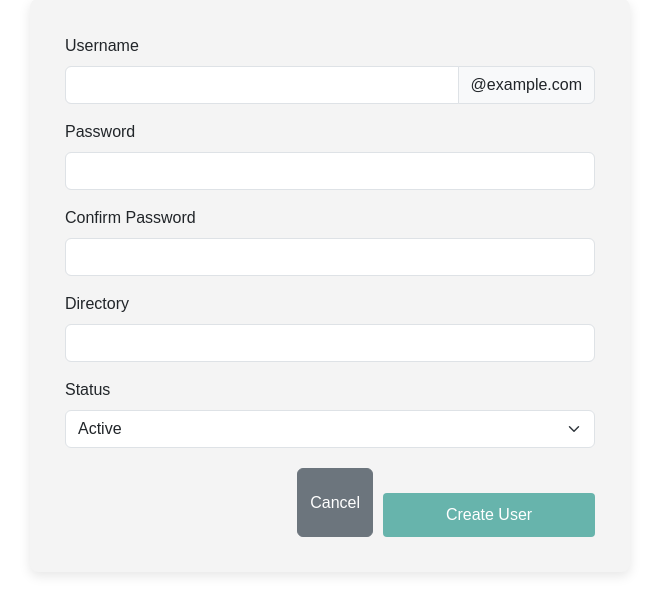
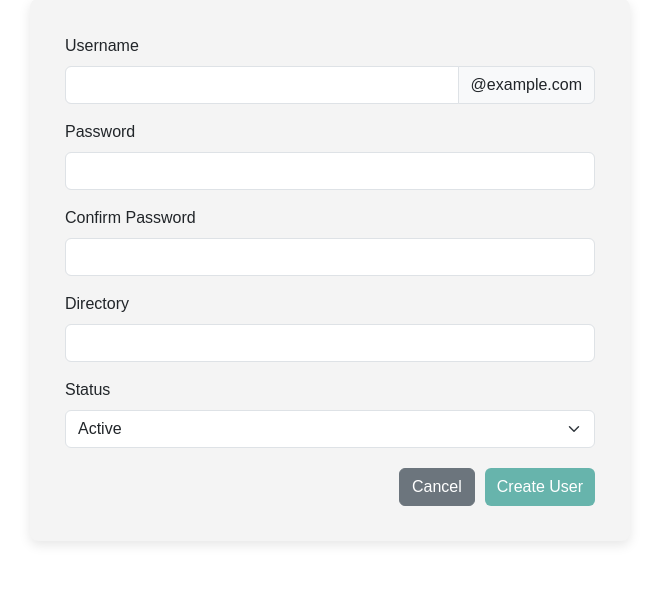
Before and after one commit to sanashii/proftpd_flask, a Flask app: page /create_user in a window 1280 px wide. Shown: the part 147-762 px from the top of the page, without its empty margins (310-969 px from the left). Run offline with Flask 3, Linux system fonts and the light colour scheme; data comes from the database, SQL or seed files in the repository; both versions use the stored data as it was after the commit; some libraries are stand-ins or nearby versions.

Commit message:
[CLEAN UP] functionalities are complete and working -- TO IMPLEMENT: LDAP for logging in + the actual company db

```diff
--- a/static/create-user.css
+++ b/static/create-user.css
@@ -6,13 +6,6 @@
     width: 100%;
     max-width: 600px;
     margin: 0 auto;
-}
-
-.button-group {
-    display: flex;
-    justify-content: flex-end;
-    gap: 10px;
-    margin-top: 20px;
 }
 
 .create-user-btn {
--- a/static/home.css
+++ b/static/home.css
@@ -1,3 +1,12 @@
 .content-section{
     margin: 30px;
 }
+
+.btn-primary {
+    background-color: #67b4ac;
+    border: none;
+}
+
+.btn-primary:hover {
+    background-color: #5da39c;
+}
--- a/static/manage-user.css
+++ b/static/manage-user.css
@@ -24,5 +24,6 @@
 .button-group {
     display: flex;
     justify-content: flex-end;
-    gap: 10px; /* Optional: Add some space between the buttons */
+    gap: 10px;
+    margin-top: 20px;
 }
--- a/templates/create_user_component.html
+++ b/templates/create_user_component.html
@@ -43,7 +43,7 @@
 
                 <div class="button-group">
                     <button type="button" class="btn btn-secondary" onclick="window.location.href='/home'">Cancel</button>
-                    <button type="submit" class="btn create-user-btn">Create User</button>
+                    <button type="submit" class="btn btn-primary">Create User</button>
                 </div>
             </form>
         </div>
```
Also changed, not shown: instance/users.db.
